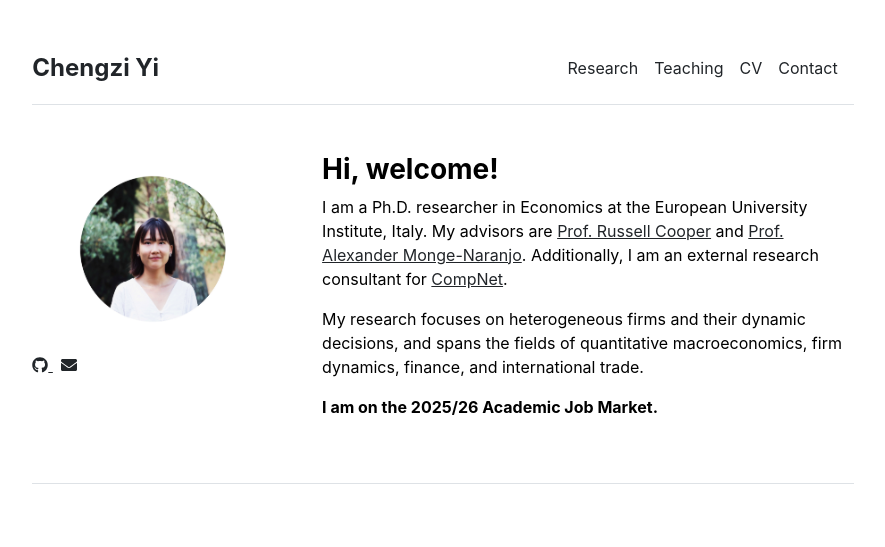
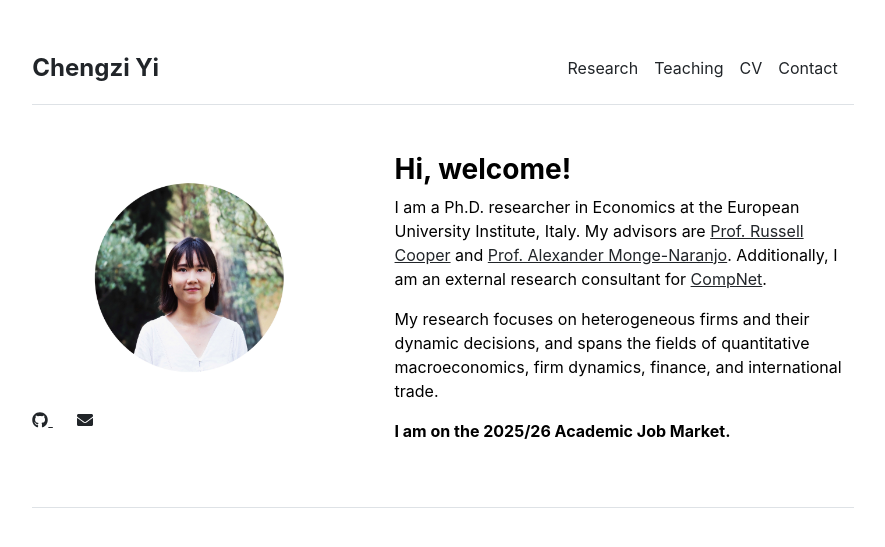
Before and after one commit to chengzi-yi/chengzi-yi.github.io, a Jekyll site: the page built from index.md, in a window 1280 px wide. Shown: the top 547 px of the page, without its empty margins (197-1082 px from the left). Built offline with Jekyll 4.4.1, drawn with Linux system fonts in a browser that asks for light colours.

Commit message:
update home

```diff
--- a/_layouts/home.html
+++ b/_layouts/home.html
@@ -3,19 +3,19 @@ layout: default
 ---
 
 <div class="row g-5 mb-5">
-  <div class="col-md-4">
+  <div class="col-md-5">
     <img src="{{ site.github.url }}/assets/img/profile.jpg" alt="Home" class="img-fluid" width="100%">
     <div class="mt-3">
       {% for item in site.data.settings.social %}
       {% assign style = item.style | default: 'fab' %}
-      <a href="{{ item.link }}" class="me-2 fs-6" target="_blank" rel="noopener noreferrer" aria-label="{{ item.icon }}">
+      <a href="{{ item.link }}" class="me-4 fs-6" target="_blank" rel="noopener noreferrer" aria-label="{{ item.icon }}">
         <i class="{{ style }} fa-{{ item.icon }}"></i>
       </a>
       {% endfor %}
     </div>
   </div>
 
-  <div class="col-md-8">
+  <div class="col-md-7">
     <h3 class="fw-bold">Hi, welcome!</h3>
     {{ content }}
   </div>
```
